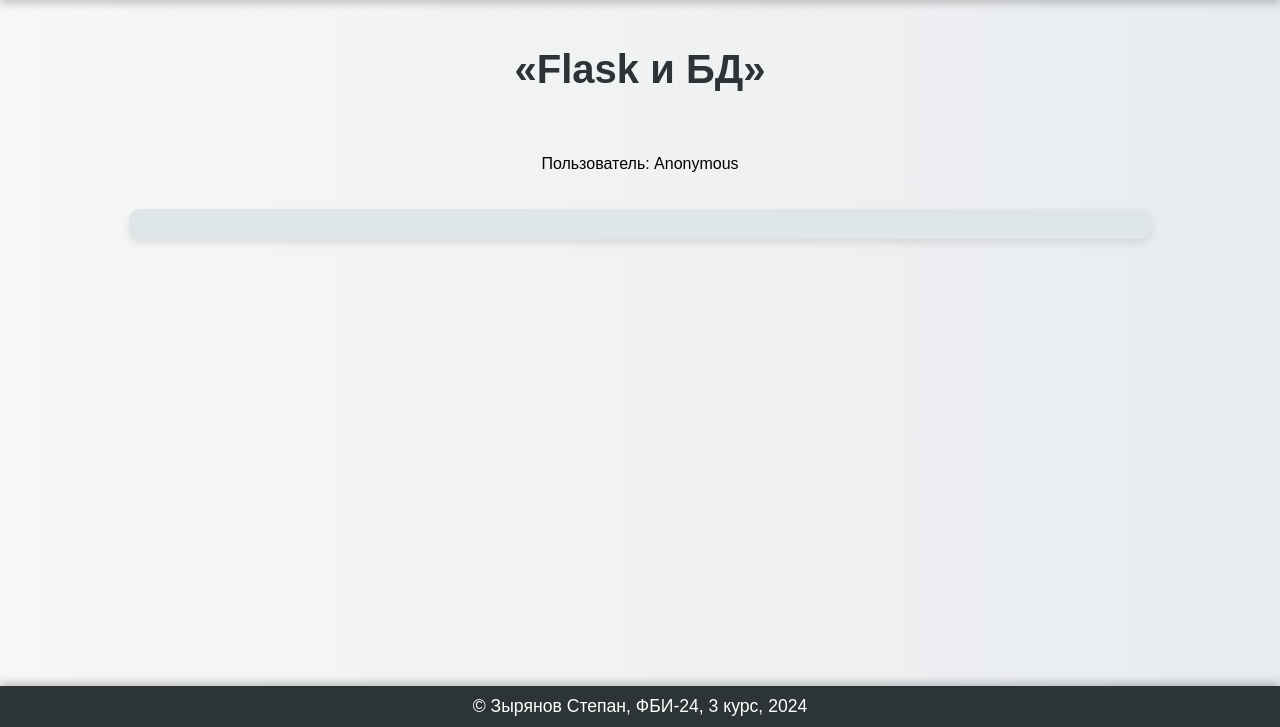
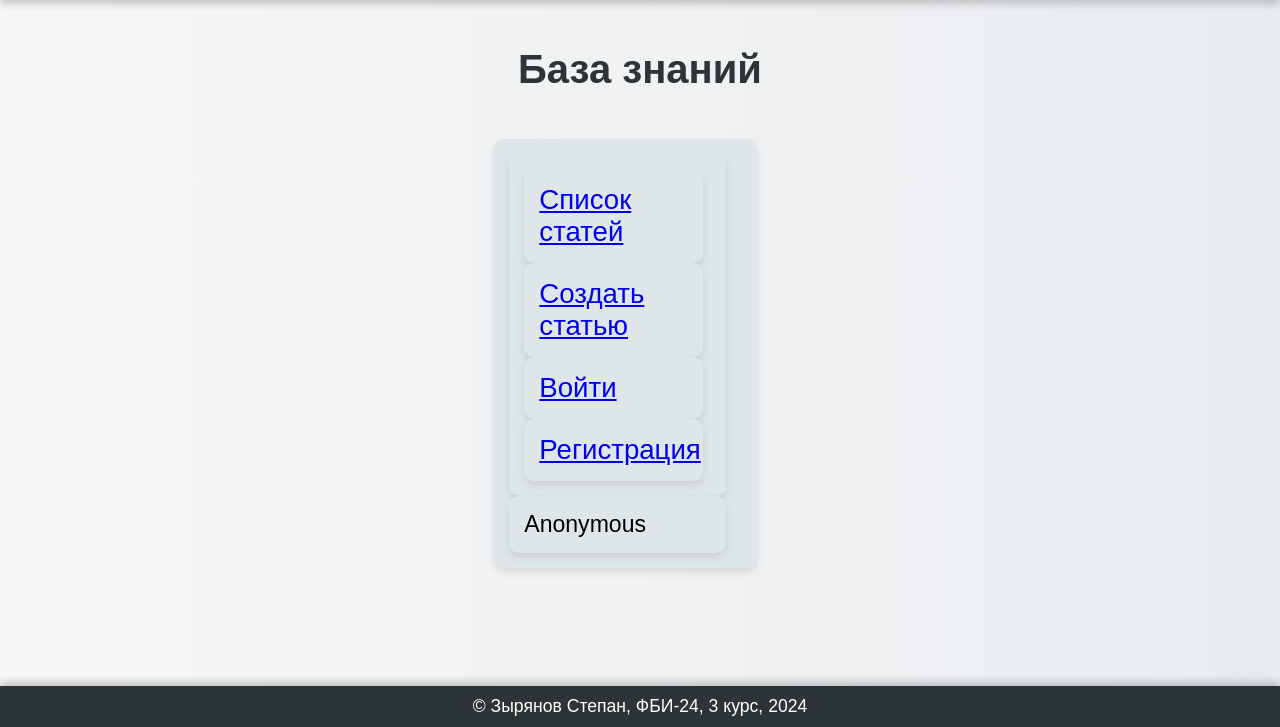
Before and after one commit to Stepan-Zyryanovbu/web-programming-labs-2, a Flask app: page /lab5/ in a window 1280 px wide. Shown: the part 73-800 px from the top of the page. Run offline with Flask 3, Linux system fonts and the light colour scheme; some libraries are stand-ins or nearby versions.

Commit message:
Самостоятельное и доп задания

```diff
--- a/templates/lab5/lab5.html
+++ b/templates/lab5/lab5.html
@@ -5,13 +5,29 @@
 
 {# Основной контент: #}
 {% block main %}
-    <h1>«Flask и БД»</h1>
+    <h1 class="zag">База знаний</h1>
+    <section>
+        <div class="blocks">
+            <div class="block1">
+                <div class="bl">
+                    <a href="/lab5/list">Список статей</a>
+                </div>
 
-    {# Проверяем, есть ли логин. Если нет, выводим "Anonymous" #}
-    <p>Пользователь: {{ username if username else "Anonymous" }}</p>
+                <div class="bl">
+                    <a href="/lab5/create">Создать статью</a>
+                </div>
 
-    <div></div>
-    <ol>
-        <!-- Дополнительный контент -->
-    </ol>
+                <div class="bl">
+                    <a href="/lab5/login">Войти</a>
+                </div>
+
+                <div class="bl">
+                    <a href="/lab5/register">Регистрация</a>
+                </div>
+            </div>
+            <div class="block2">
+                {{ login if login else 'Anonymous' }}
+            </div>
+        </div>
+    </section>
 {% endblock %}
```
Also changed, not shown: templates/lab5/create_article.html (+9 -8 lines), templates/lab5/delete_article.html (added, +14 -0 lines), templates/lab5/edit_article.html (added, +20 -0 lines).
